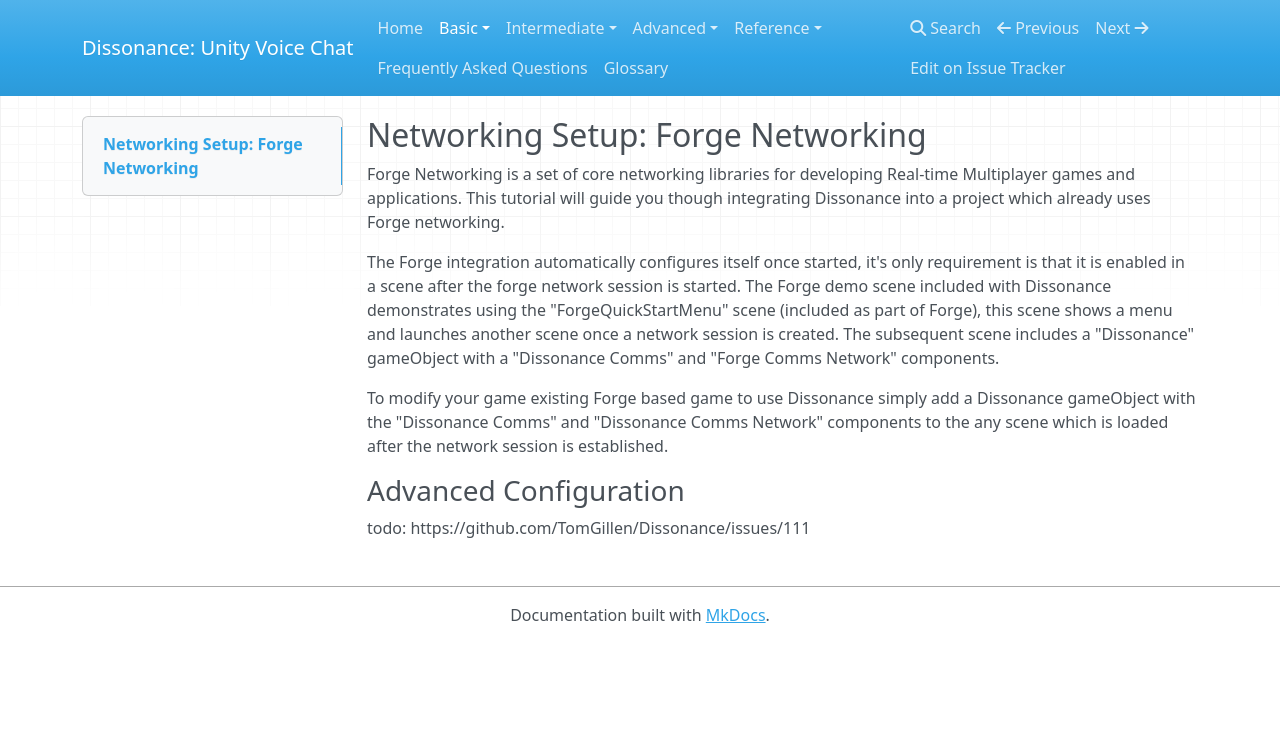
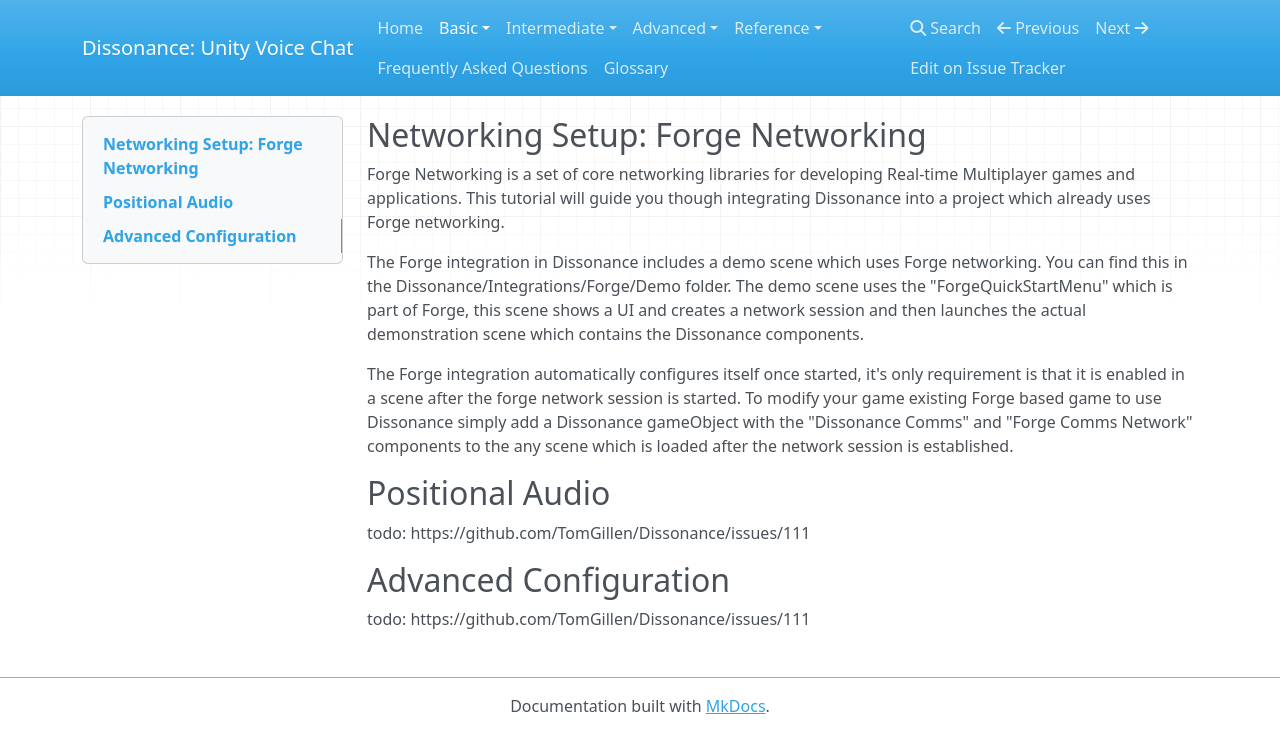
Before and after one commit to Placeholder-Software/Dissonance, an MkDocs documentation site: the page built from docs/Tutorials/Networking Setup - Forge Networking.md, in a window 1280 px wide. Shown: the top 753 px of the page. Built offline with MkDocs 1.6.1, drawn with Linux system fonts in a browser that asks for light colours; nearby versions of some CDN libraries; old or Windows-style settings are respelled for this version of MkDocs.

```diff
--- a/docs/Tutorials/Networking Setup - Forge Networking.md
+++ b/docs/Tutorials/Networking Setup - Forge Networking.md
@@ -2,10 +2,14 @@
 
 Forge Networking is a set of core networking libraries for developing Real-time Multiplayer games and applications. This tutorial will guide you though integrating Dissonance into a project which already uses Forge networking.
 
-The Forge integration automatically configures itself once started, it's only requirement is that it is enabled in a scene after the forge network session is started. The Forge demo scene included with Dissonance demonstrates using the "ForgeQuickStartMenu" scene (included as part of Forge), this scene shows a menu and launches another scene once a network session is created. The subsequent scene includes a "Dissonance" gameObject with a "Dissonance Comms" and "Forge Comms Network" components.
+The Forge integration in Dissonance includes a demo scene which uses Forge networking. You can find this in the Dissonance/Integrations/Forge/Demo folder. The demo scene uses the "ForgeQuickStartMenu" which is part of Forge, this scene shows a UI and creates a network session and then launches the actual demonstration scene which contains the Dissonance components.
 
-To modify your game existing Forge based game to use Dissonance simply add a Dissonance gameObject with the "Dissonance Comms" and "Dissonance Comms Network" components to the any scene which is loaded after the network session is established.
+The Forge integration automatically configures itself once started, it's only requirement is that it is enabled in a scene after the forge network session is started. To modify your game existing Forge based game to use Dissonance simply add a Dissonance gameObject with the "Dissonance Comms" and "Forge Comms Network" components to the any scene which is loaded after the network session is established.
 
-### Advanced Configuration
+## Positional Audio
 
 todo: https://github.com/TomGillen/Dissonance/issues/111
+
+## Advanced Configuration
+
+todo: https://github.com/TomGillen/Dissonance/issues/111
--- a/mkdocs.yml
+++ b/mkdocs.yml
@@ -15,6 +15,7 @@
         - "Photon Networking": "Tutorials/Networking Setup - Photon Networking.md"
     - "Positional Audio": "Tutorials/Positional Audio.md"
     - "Rooms":
+        - "Introduction": "Introduction To Chat Rooms.md"
         - "Global Chat": "Tutorials/Global Chat Room.md"
         - "Team Chat": "Tutorials/Team Chat Rooms.md"
         - "Area Chat": "Tutorials/Area Chat Room.md"
```
Also changed, not shown: docs/Introduction To Chat Rooms.md (added, +27 -0 lines), docs/images/VoiceBroadcastTrigger_Targets.png (added), docs/images/VoiceReceiptTrigger_Rooms.png (added).
